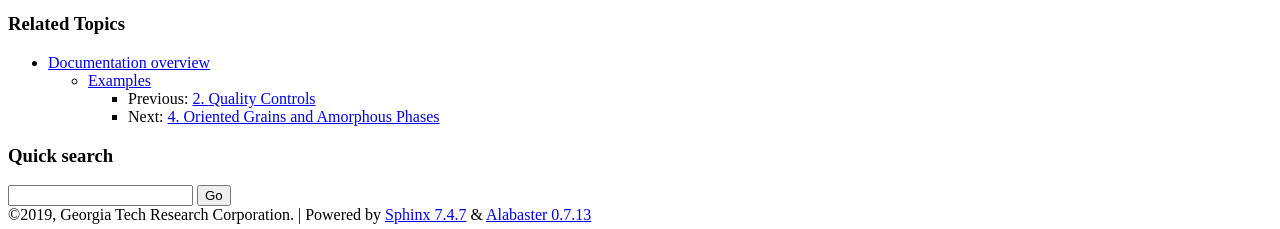
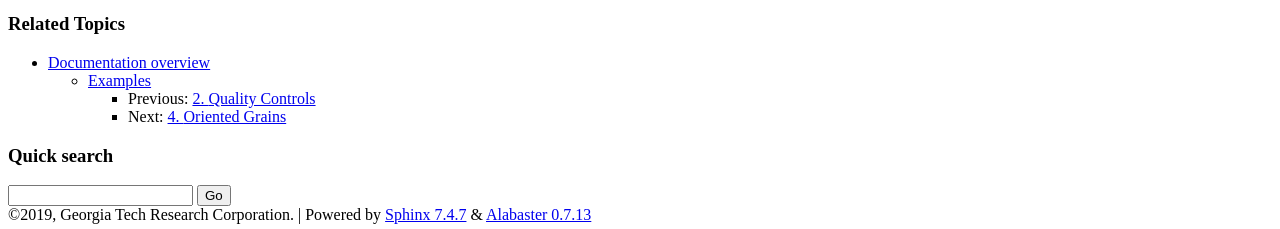
Before and after one commit to kip-hart/MicroStructPy, a Sphinx documentation site: the page built from docs/source/ex_3_size_shape.rst, in a window 1280 px wide. Shown: the part 2111-2340 px from the top of the page. Built offline with Sphinx 7.4.7, drawn with Linux system fonts in a browser that asks for light colours.

Commit message:
updated name of 4th example

```diff
--- a/docs/source/ex_4_oriented.rst
+++ b/docs/source/ex_4_oriented.rst
@@ -1,8 +1,8 @@
 .. _ex_4_oriented:
 
-====================================
-Oriented Grains and Amorphous Phases
-====================================
+===============
+Oriented Grains
+===============
 
 XML Input File
 ==============
```
